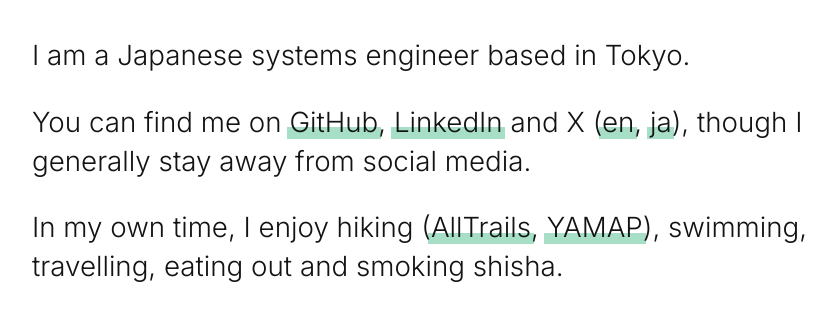
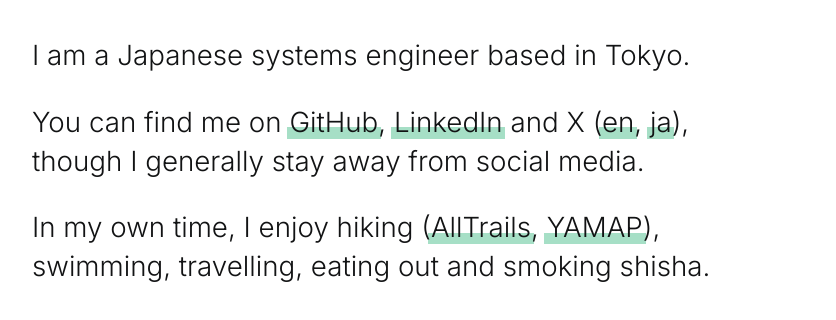
Before and after one commit to shoichiaizawa/shoichiaizawa.github.io, a plain HTML site: page index.html in a window 1280 px wide. Shown: the part 326-646 px from the top of the page, without its empty margins (104-940 px from the left). Drawn offline with Linux system fonts and the light colour scheme.

Commit message:
fix(index.html): adjust the width to wrap the description as desired

```diff
--- a/index.html
+++ b/index.html
@@ -31,7 +31,7 @@
       font-size: 1.95em;
       font-weight: 300;
       line-height: 1.4;
-      max-width: 28em;
+      max-width: 26em;
     }
     a {
       text-decoration: none;
```
